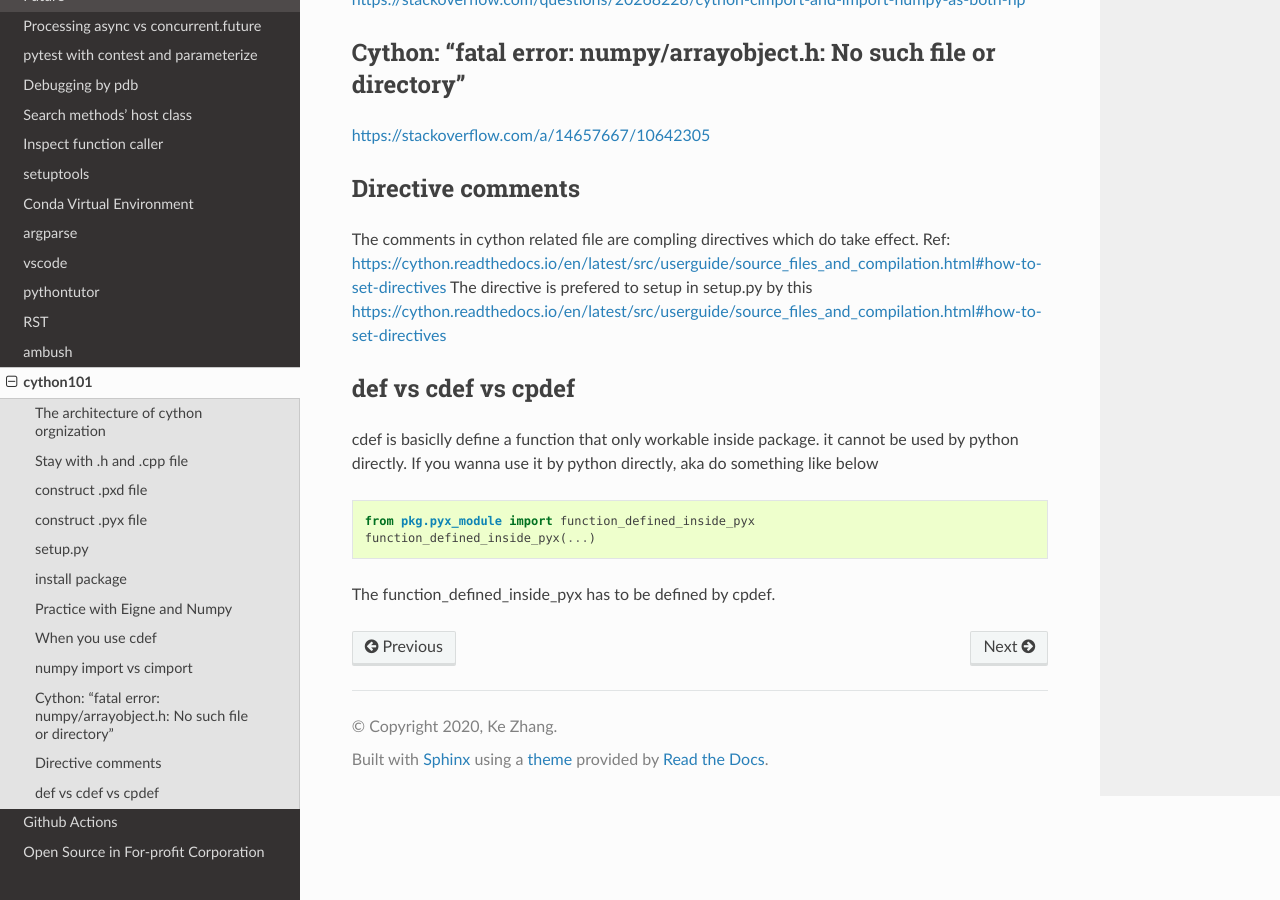
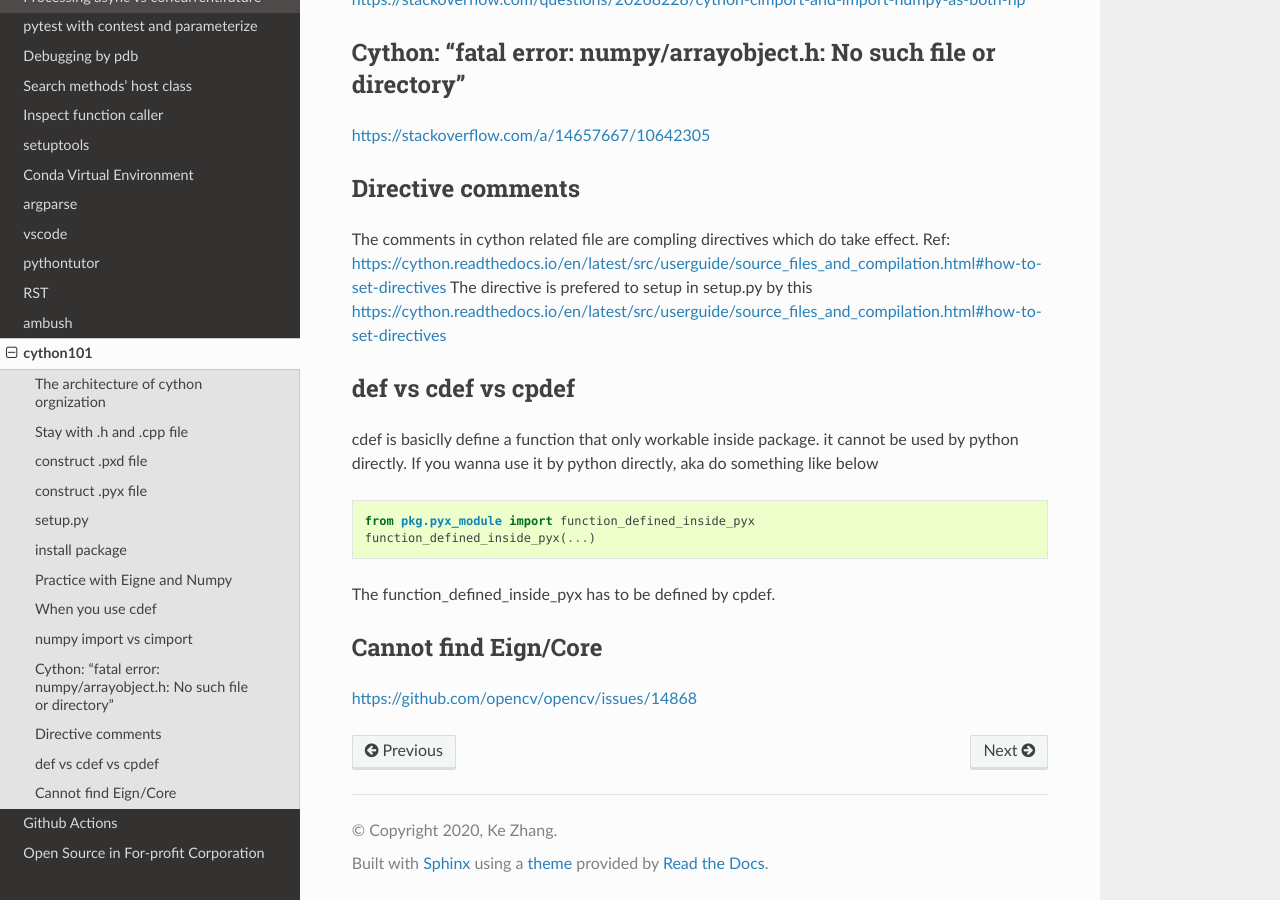
Before and after one commit to ke-zhang-rd/krystal, a Sphinx documentation site: the page built from docs/source/cython.rst, in a window 1280 px wide and 900 px high, scrolled down 4215 px. Built offline with Sphinx 7.4.7 and the Read the Docs theme 2.0.0, drawn with Linux system fonts in a browser that asks for light colours.

Commit message:
Update cython.rst

```diff
--- a/docs/source/cython.rst
+++ b/docs/source/cython.rst
@@ -255,3 +255,7 @@ do something like below
   function_defined_inside_pyx(...)
 
 The function_defined_inside_pyx has to be defined by cpdef.
+
+Cannot find Eign/Core
+---------------------
+https://github.com/opencv/opencv/issues/14868
```
